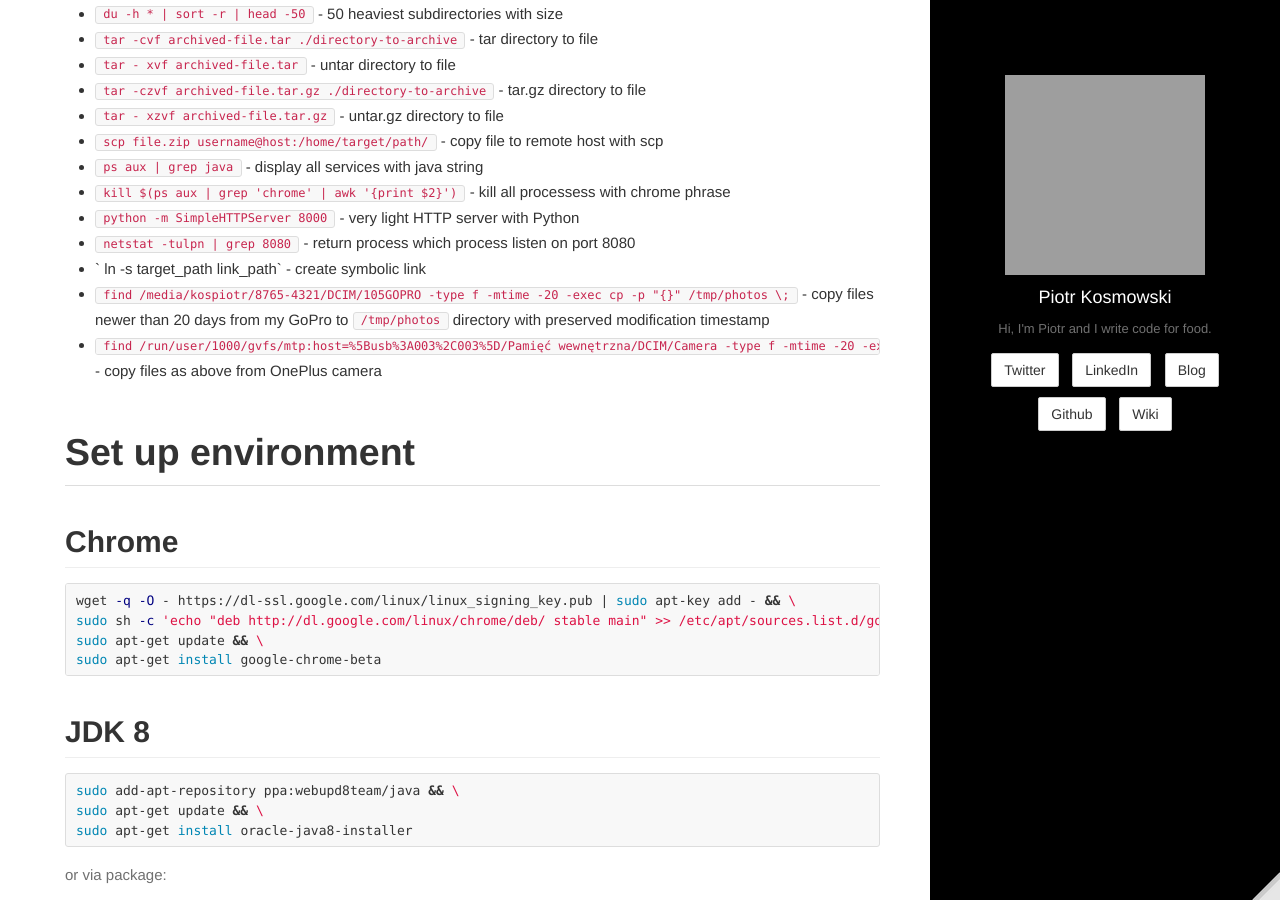
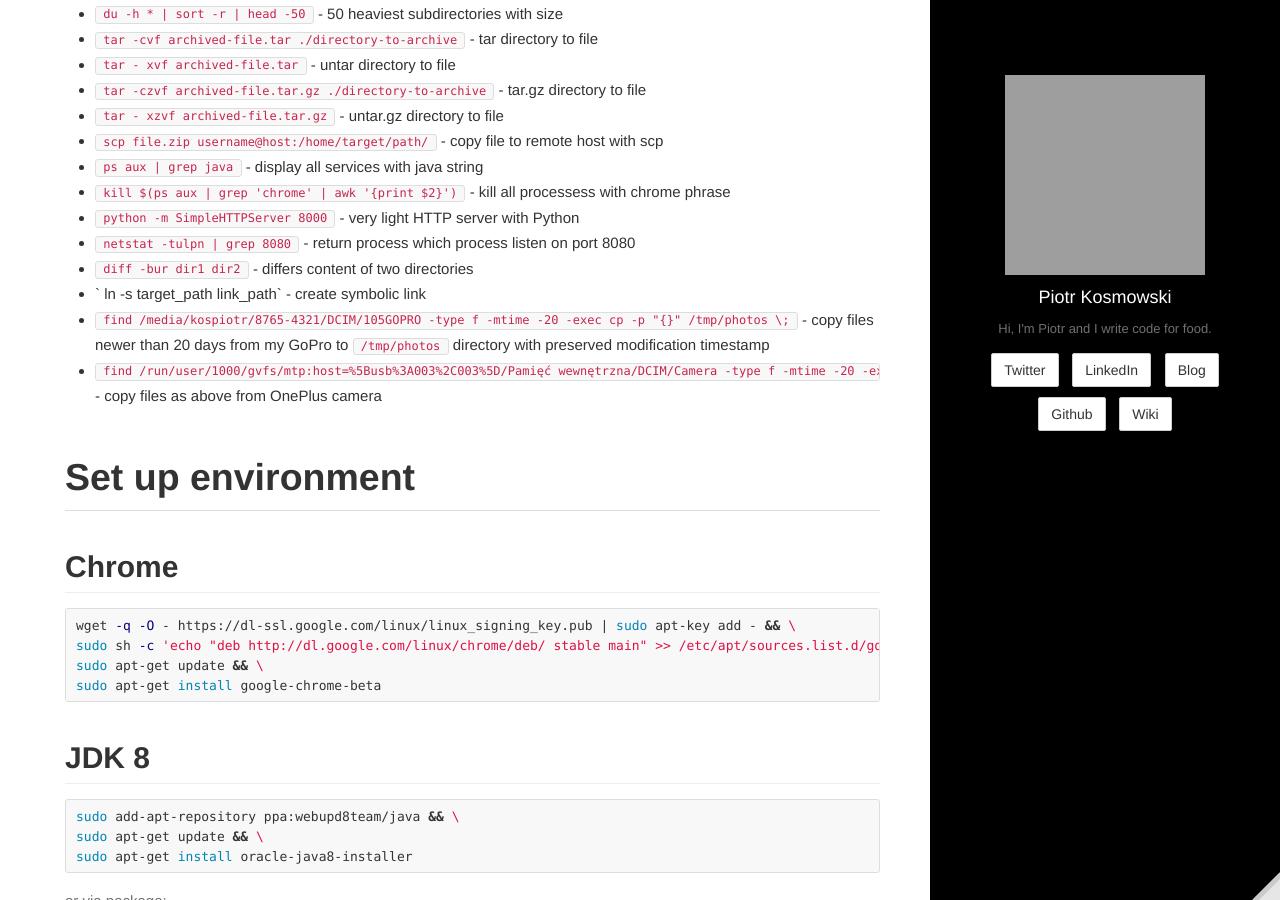
Before and after one commit to kospiotr/kospiotr.github.io, a Jekyll site: the page built from wiki/unix.md, in a window 1280 px wide and 900 px high, scrolled down 732 px. Built offline with Jekyll 4.4.1, drawn with Linux system fonts in a browser that asks for light colours; grey boxes are pictures that could not be loaded.

Commit message:
Update unix.md

````diff
--- a/wiki/unix.md
+++ b/wiki/unix.md
@@ -19,6 +19,7 @@ editurl: wiki/unix.md
 * `kill $(ps aux | grep 'chrome' | awk '{print $2}')` - kill all processess with chrome phrase
 * `python -m SimpleHTTPServer 8000` - very light HTTP server with Python
 * `netstat -tulpn | grep 8080` - return process which process listen on port 8080
+* `diff -bur dir1 dir2` - differs content of two directories
 * ` ln -s target_path link_path` - create symbolic link
 * `find /media/kospiotr/8765-4321/DCIM/105GOPRO -type f -mtime -20 -exec cp -p "{}" /tmp/photos \;` - copy files newer than 20 days from my GoPro to ```/tmp/photos``` directory with preserved modification timestamp
 * `find /run/user/1000/gvfs/mtp:host=%5Busb%3A003%2C003%5D/Pamięć wewnętrzna/DCIM/Camera -type f -mtime -20 -exec cp -p "{}" /home/kospiotr/Obrazy/CG \;` - copy files as above from OnePlus camera
````
